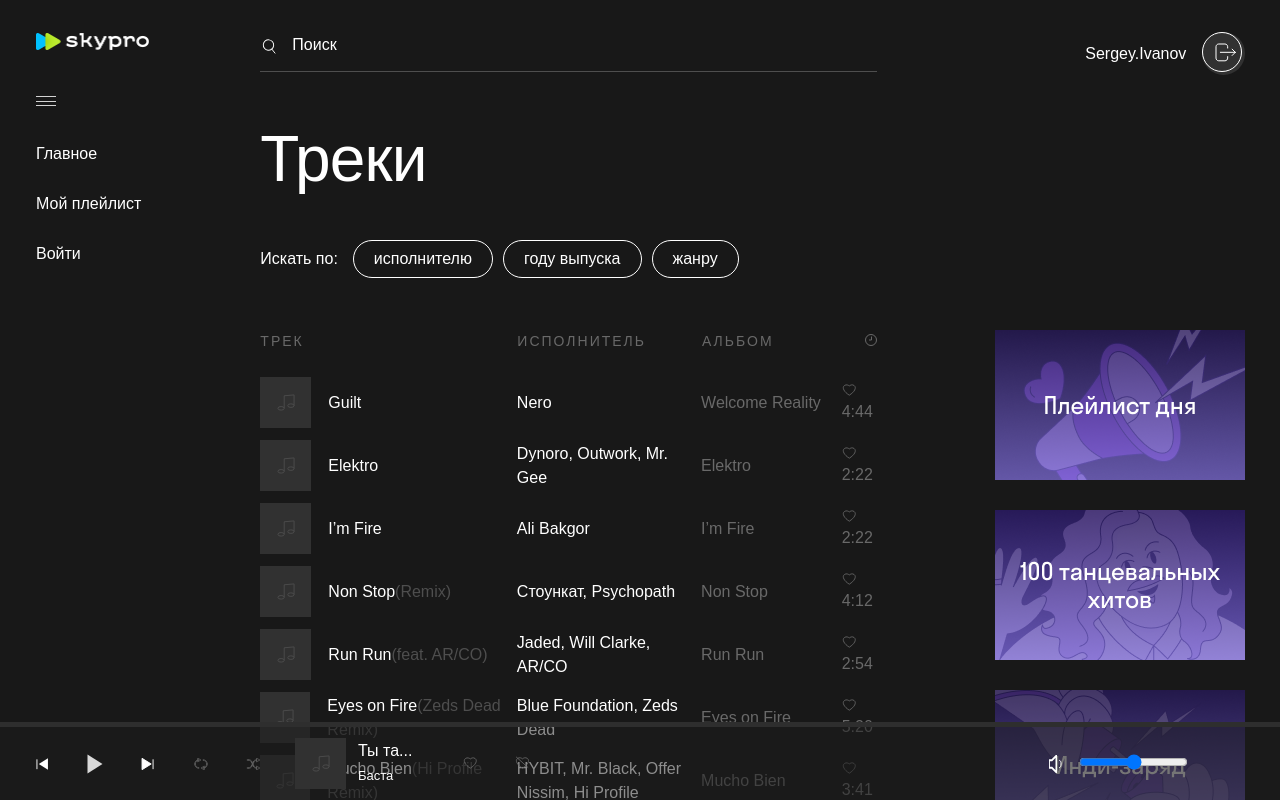
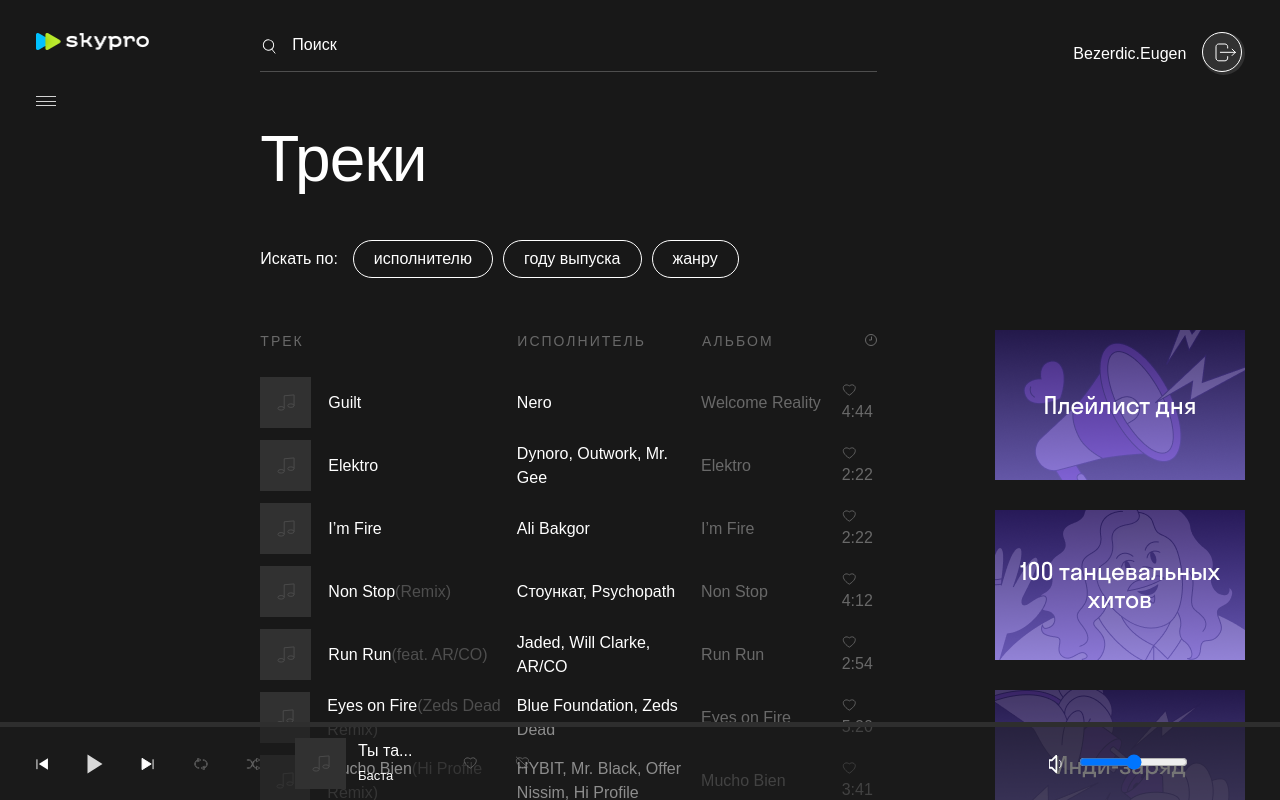
Before and after one commit to Worittage/worymusi, a React (Create React App) app: page / in a window 1280 px wide. Built offline with nearby package versions, Linux system fonts and the light colour scheme.

Commit message:
addFunctionalBurgerNav

```diff
--- a/src/components/mainComponent/navComponent/Nav.jsx
+++ b/src/components/mainComponent/navComponent/Nav.jsx
@@ -1,18 +1,24 @@
-import React from "react";
+import React, { useState } from "react";
 import './nav.css'
 
 const Nav = () => {
+    const [isMenuOpen, setIsMenuOpen] = useState(false);
+    // Функция для переключения состояния меню
+    const toggleMenu = () => {
+        setIsMenuOpen(!isMenuOpen);
+    };
+
     return (
         <nav className="main__nav nav">
             <div className="nav__logo logo">
                 <img className="logo__image" src="img/logo.png" alt="logo" />
             </div>
-            <div className="nav__burger burger">
+            <div className="nav__burger burger" onClick={toggleMenu}>
                 <span className="burger__line"></span>
                 <span className="burger__line"></span>
                 <span className="burger__line"></span>
             </div>
-            <div className="nav__menu menu">
+            <div className={`nav__menu menu ${isMenuOpen ? 'menu_open' : ''}`}>
                 <ul className="menu__list">
                 <li className="menu__item">
                     <a href="#" className="menu__link">Главное</a>
--- a/src/components/mainComponent/navComponent/nav.css
+++ b/src/components/mainComponent/navComponent/nav.css
@@ -33,6 +33,7 @@
     -webkit-box-pack: justify;
     -ms-flex-pack: justify;
     justify-content: space-between;
+    cursor: pointer;
   }
 
   .nav__menu {
@@ -68,3 +69,13 @@
     font-size: 16px;
     line-height: 24px;
   }
+
+  /* Начальное состояние - скрыто */
+.menu__list {
+  display: none;
+}
+
+/* Открытое состояние - меню будет видно */
+.menu_open .menu__list {
+  display: block;
+}
--- a/src/components/mainComponent/sidebarComponent/Sidebar.jsx
+++ b/src/components/mainComponent/sidebarComponent/Sidebar.jsx
@@ -6,7 +6,7 @@ const Sidebar = () => {
     return (
         <div className="main__sidebar sidebar">
         <div className="sidebar__personal">
-            <p className="sidebar__personal-name">Sergey.Ivanov</p>
+            <p className="sidebar__personal-name">Bezerdic.Eugen</p>
             <div className="sidebar__icon">
             <svg alt="logout">
                 <use xlinkHref="img/icon/sprite.svg#logout"></use>
```
